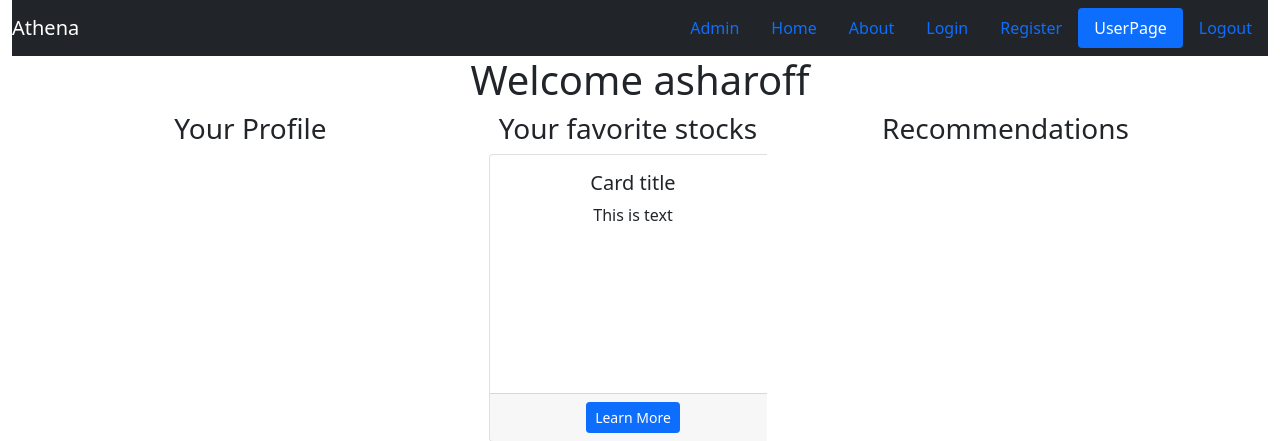
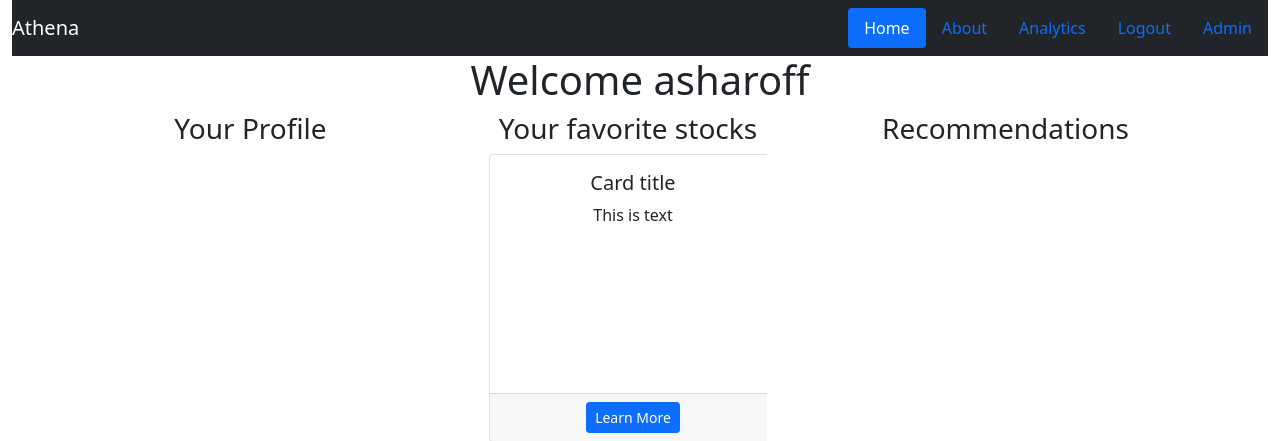
Before and after one commit to OpenStockDataShop/Athena_Stocks, a Django app: page /UserPage/ in a window 1280 px wide. Shown: the top 441 px of the page. Run offline with Django 3.2, Linux system fonts and the light colour scheme; the first user in the database is signed in; data comes from the database, SQL or seed files in the repository; some libraries are stand-ins or nearby versions.

Commit message:
reduced the number of menus on the dash

```diff
--- a/django_project/stocks/templates/stocks/UserPage.html
+++ b/django_project/stocks/templates/stocks/UserPage.html
@@ -12,41 +12,13 @@
     </head>
     <body>
         <div class="container-fluid">
-            <navbar class="navbar navbar-dark bg-dark">
-                <!-- navbar example taken from Bootstrap CSS -->
-                <a class="navbar-brand" href="#">Athena</a>
-                <!-- navbar-brand example taken from Bootstrap CSS -->
-                <ul class="nav nav-pills nav-justified">
-                    <!-- nav-pills and nav-item example taken from Bootstrap CSS -->
-                    <li class="nav-item">
-                        <a class="nav-link" aria-current="page" href="/admin">Admin</a>
-                    </li>
-                    <li class="nav-item">
-                        <a class="nav-link" href="{% url 'stocks-home' %}">Home</a>
-                    </li>
-                    <li class="nav-item">
-                        <a class="nav-link" href="{% url 'stocks-about' %}">About</a>
-                    </li>
-                    <li class="nav-item">
-                        <a class="nav-link" href="/accounts/login">Login</a>
-                    </li>
-                    <li class="nav-item">
-                        <a class="nav-link" href="/register">Register</a>
-                    </li>
-                    <li class="nav-item">
-                        <a class="nav-link active" href="/UserPage">UserPage</a>
-                    </li>
-                    <li class="nav-item">
-                        <a class="nav-link" href="/logout">Logout</a>
-                    </li>
-                </u1>
-            </navbar>
+            {%include './navbar.html'%}
         </div>
         <div class="container-fluid">
             <h1 class="text-center">Welcome {{ the_user }}</h1>
         </div>
         <div class="container-fluid">
-            <link href="https://cdn.jsdelivr.net/npm/bootstrap@5.0.0-beta3/dist/css/bootstrap.min.css" rel="stylesheet" integrity="sha384-eOJMYsd53ii+scO/bJGFsiCZc+5NDVN2yr8+0RDqr0Ql0h+rP48ckxlpbzKgwra6" crossorigin="anonymous">
+
     <div class="container-fluid row">
         <h3 class="text-center col">Your Profile</h3>
         <div id="carouselExampleControls" class="carousel slide text-center col-md-3" data-bs-ride="carousel">
--- a/django_project/stocks/templates/stocks/navbar.html
+++ b/django_project/stocks/templates/stocks/navbar.html
@@ -1,15 +1,21 @@
 <navbar class="navbar navbar-dark bg-dark">
     <a class="navbar-brand" href="#">Athena</a>
     <ul class="nav nav-pills nav-justified">
-        <li class="nav-item">
-            <a class="nav-link" aria-current="page" href="/admin">Admin</a>
-        </li>
+
         <li class="nav-item">
             <a class="nav-link active" href="{% url 'stocks-home' %}">Home</a>
         </li>
         <li class="nav-item">
             <a class="nav-link" href="{% url 'stocks-about' %}">About</a>
         </li>
+        <li class="nav-item">
+            <a class="nav-link" href="/analytics">Analytics</a>
+        </li>
+        <!-- {% if user %} -->
+        <li class="nav-item">
+            <a class="nav-link" href="/logout">Logout</a>
+        </li>
+        <!-- {% else %} -->
         <li class="nav-item">
             <a class="nav-link" href="/accounts/login">Login</a>
         </li>
@@ -19,11 +25,10 @@
         <li class="nav-item">
             <a class="nav-link" href="/UserPage">UserPage</a>
         </li>
+        <!-- {% endif %} -->
+
         <li class="nav-item">
-          <a class="nav-link" href="/analytics">Analytics</a>
-        </li>
-        <li class="nav-item">
-            <a class="nav-link" href="/logout">Logout</a>
+            <a class="nav-link" aria-current="page" href="/admin">Admin</a>
         </li>
     </u1>
 </navbar>
```
